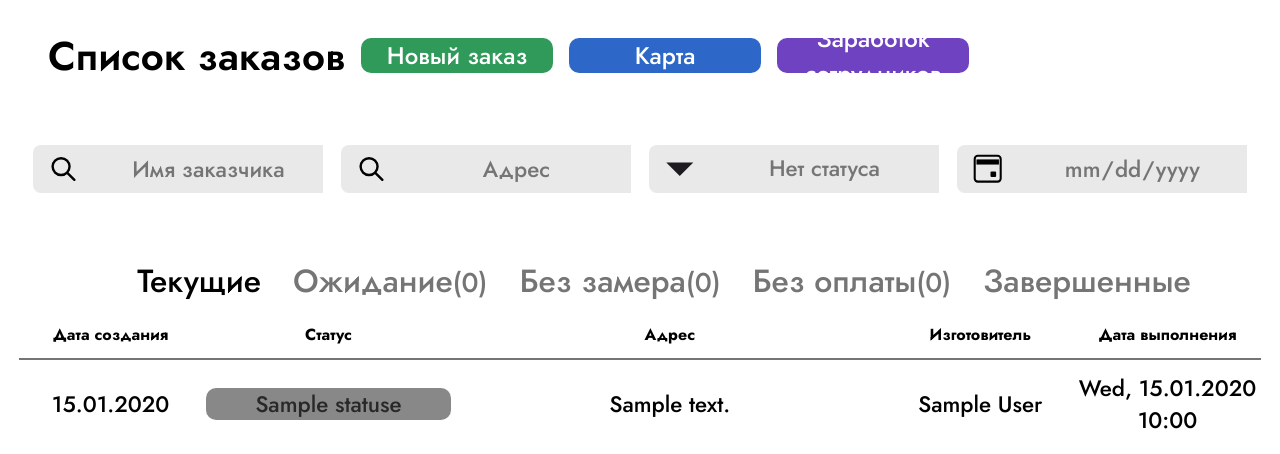
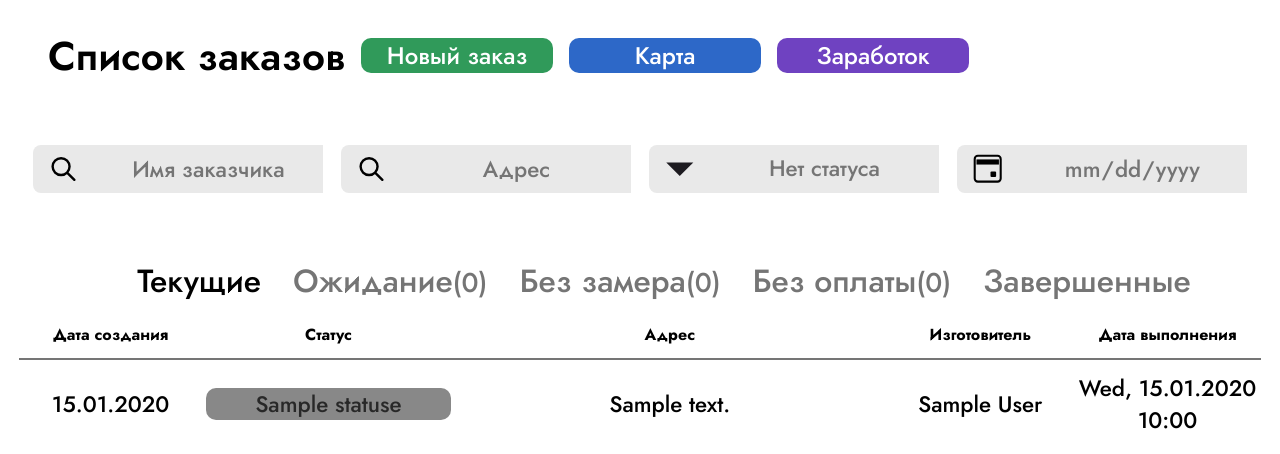
Before and after one commit to unknown999command/stonesync, a Flask app: page / in a window 1280 px wide. Shown: the top 454 px of the page. Run offline with Flask 3, Linux system fonts and the light colour scheme; the visitor is signed in with stand-in values (Sample User, id 1); tables that the repository leaves empty hold one stand-in row (values such as "Sample post"); lists and menus that the app fills with data are empty; parts of the project's set-up code (start-up, migrations or seed data) failed here and were passed over.

Commit message:
salary button fix

```diff
--- a/app/templates/index.html
+++ b/app/templates/index.html
@@ -51,7 +51,7 @@
         <h1 class="title">Список заказов</h1>
         <a href="{{ url_for('main.create') }}" class="create-button">Новый заказ</a>
         <a href="{{ url_for('main.map') }}" class="map-button">Карта</a>
-        <a href="{{ url_for('main.salary') }}" class="salary-button">Заработок сотрудников</a>
+        <a href="{{ url_for('main.salary') }}" class="salary-button">Заработок</a>
     </header>
 
     <!-- Фильтры -->
```
